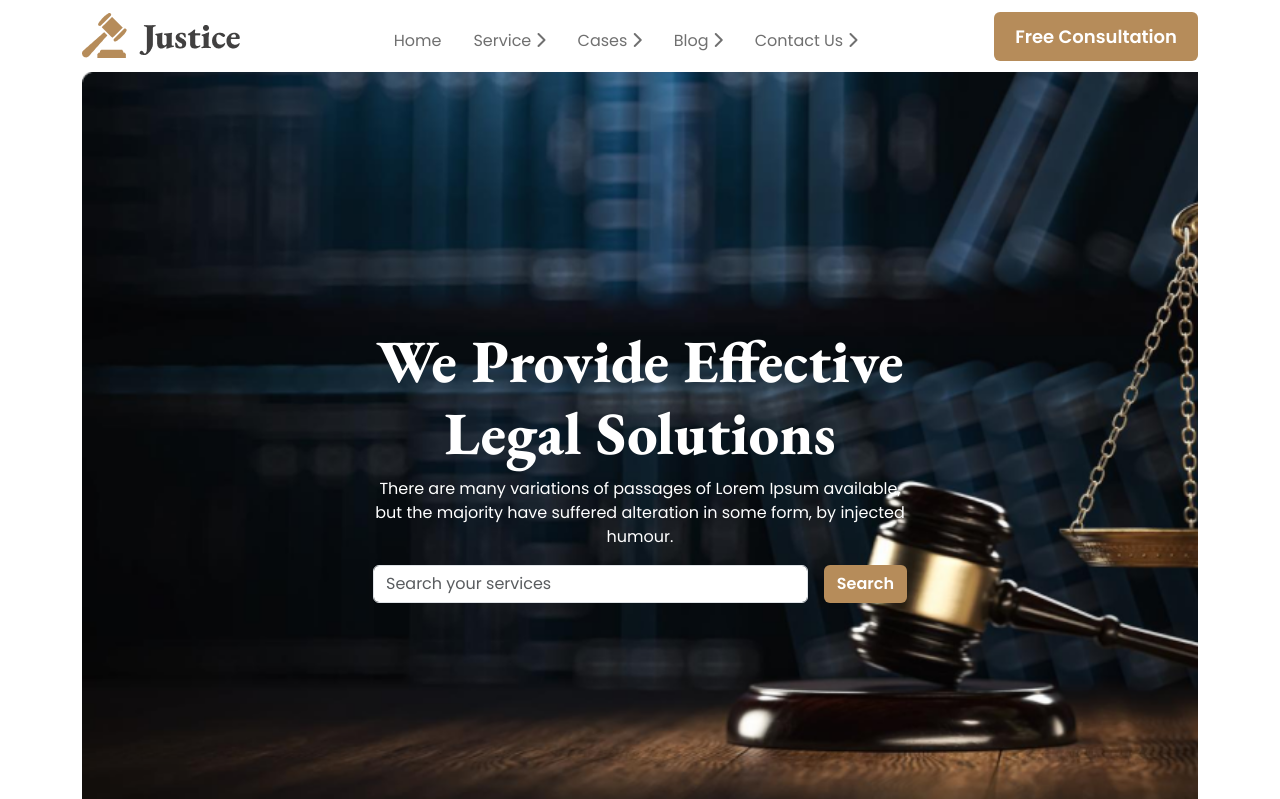
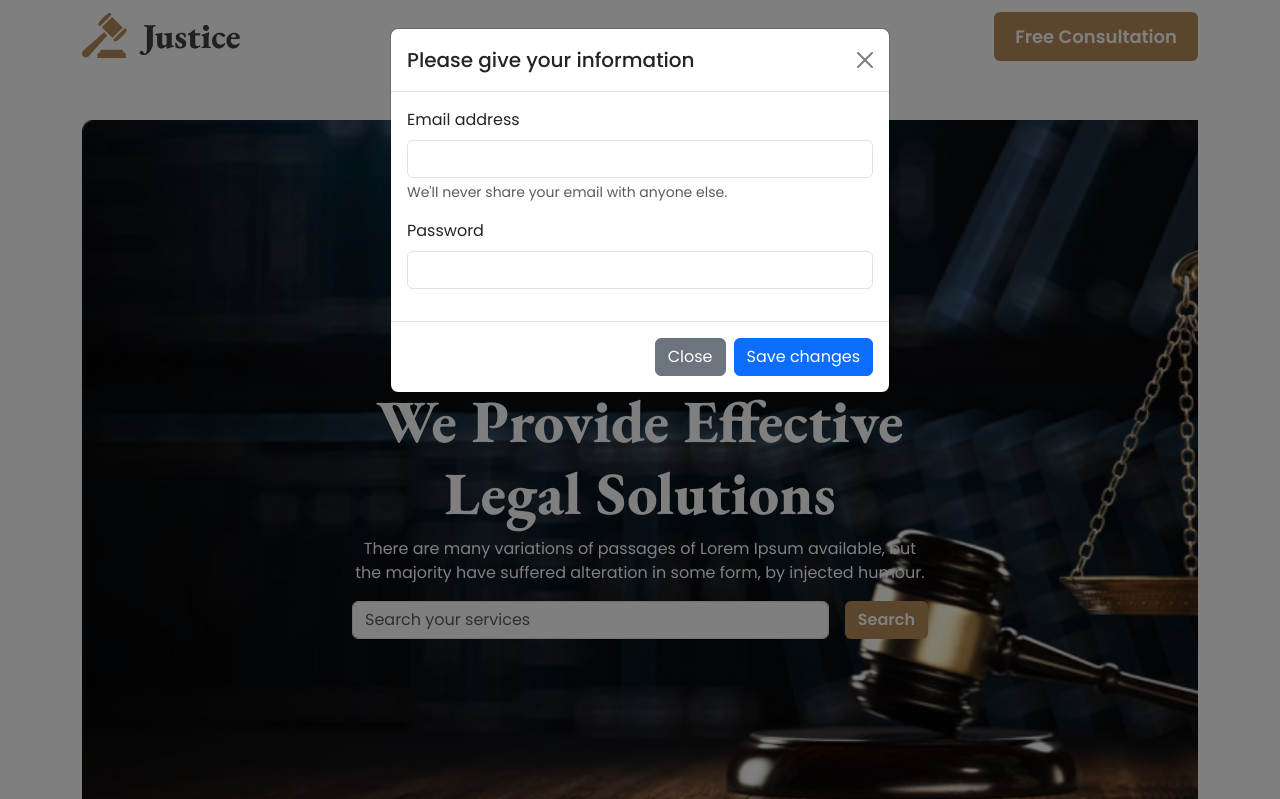
Before and after one commit to mahadi61/legal-solution, a plain HTML site: page index.html in a window 1280 px wide. Both pictures are taken after a click on the button "Free Consultation". Shown: the top 799 px of the page. Drawn offline with nearby package versions, Linux system fonts and the light colour scheme.

Commit message:
modal added

```diff
--- a/index.html
+++ b/index.html
@@ -58,7 +58,40 @@
 
             </ul>
 
-            <button class="btn btn-consultation" type="submit">Free Consultation</button>
+            <button class="btn btn-consultation" type="button" data-bs-toggle="modal" data-bs-target="#navModal">Free Consultation</button>
+
+
+<!-- Modal -->
+<div class="modal fade" id="navModal" tabindex="-1" aria-labelledby="exampleModalLabel" aria-hidden="true">
+  <div class="modal-dialog">
+    <div class="modal-content">
+      <div class="modal-header">
+        <h1 class="modal-title fs-5" id="exampleModalLabel">Please give your information</h1>
+        <button type="button" class="btn-close" data-bs-dismiss="modal" aria-label="Close"></button>
+      </div>
+      <div class="modal-body">
+        <!-- from -->
+        <form>
+          <div class="mb-3">
+            <label for="exampleInputEmail1" class="form-label">Email address</label>
+            <input type="email" class="form-control" id="exampleInputEmail1" aria-describedby="emailHelp">
+            <div id="emailHelp" class="form-text">We'll never share your email with anyone else.</div>
+          </div>
+          <div class="mb-3">
+            <label for="exampleInputPassword1" class="form-label">Password</label>
+            <input type="password" class="form-control" id="exampleInputPassword1">
+          </div>
+
+        </form>
+        <!-- from -->
+      </div>
+      <div class="modal-footer">
+        <button type="button" class="btn btn-secondary" data-bs-dismiss="modal">Close</button>
+        <button type="button" class="btn btn-primary">Save changes</button>
+      </div>
+    </div>
+  </div>
+</div>
           </div>
         </div>
       </nav>
@@ -67,9 +100,9 @@
 <!-- main area start  -->
 <main class="container">
     <!-- banner area start  -->
-    <section class="container banner  d-flex flex-column justify-content-center align-items-center text-center">
+    <section class="container banner  d-flex flex-column justify-content-center align-items-center text-center my-5">
        <div class="row  d-flex flex-column justify-content-center align-items-center text-center">
-        <div class="col-12 w-50">
+        <div class="col-12 banner-content">
           <div>
             <h1 class="banner-title">We Provide Effective
               <br> Legal Solutions</h1>
@@ -309,7 +342,8 @@
                           </button>
                         </h2>
                         <div id="flush-collapseFour" class="accordion-collapse collapse" aria-labelledby="flush-headingFour" data-bs-parent="#accordionFlushExample">
-                          <div class="accordion-body">The semantic HTML tags help the search engines and other user devices to determine the importance and context of web pages. The pages made with semantic elements are much easier to read. It has greater accessibility. It offers a better user experience
+                          <div class="accordion-body">The semantic HTML tags help the search engines and other user devices to determine the importance and context of web pages. The pages made with semantic elements are much easier to read. It has greater accessibility. It offers a better user experience.
+                            Examples of semantic elements: <span><</span>form<span>></span> <span><</span>table<span>></span>, and <span><</span>article<span>></span>  - Clearly defines its content.
                           </div>
                         </div>
                       </div>
--- a/style.css
+++ b/style.css
@@ -65,6 +65,9 @@ body{
     background-size: cover;
     height: 100vh;
 
+}
+.banner-content{
+    max-width: 600px;
 }
 .banner-title{
     font-size: 60px;
```
